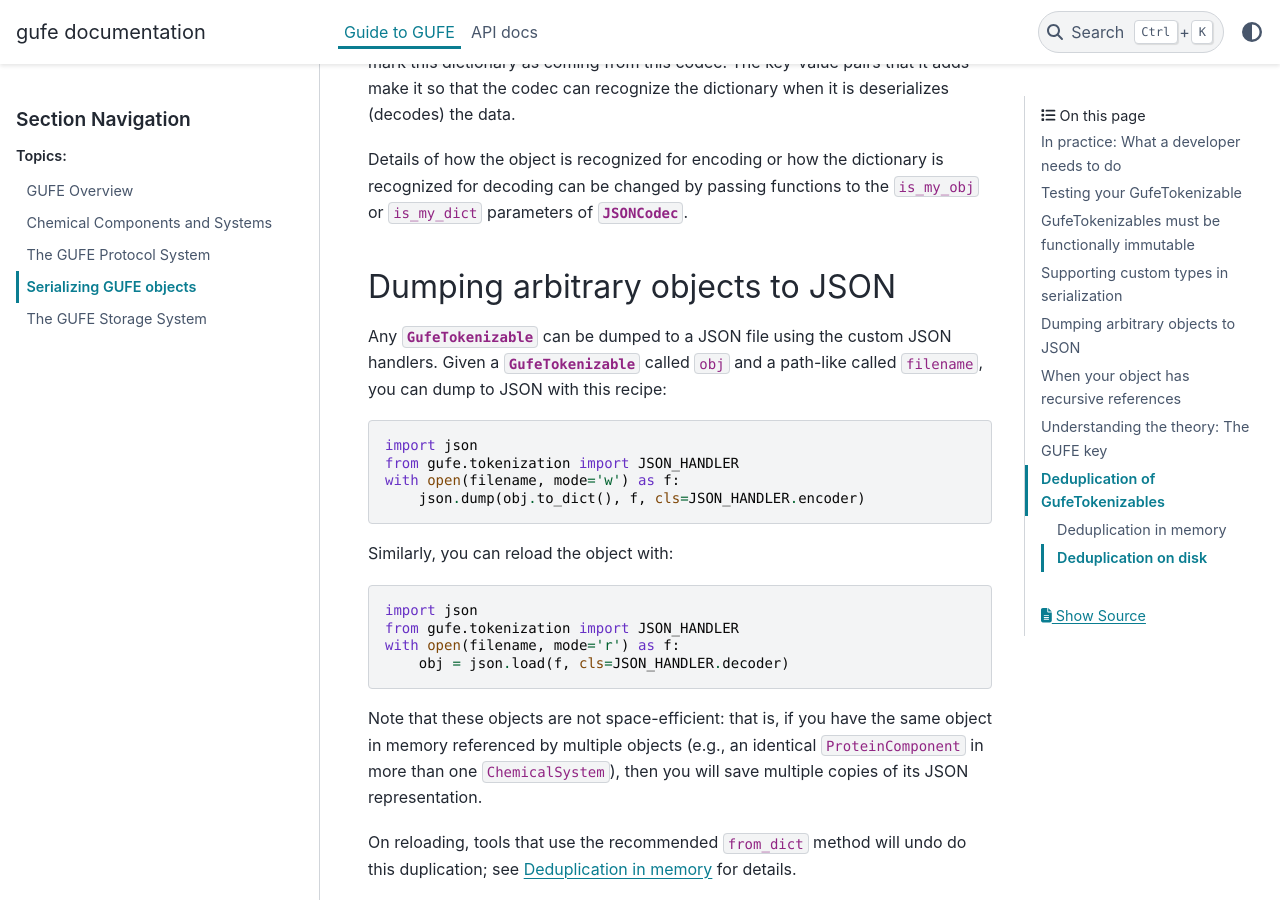
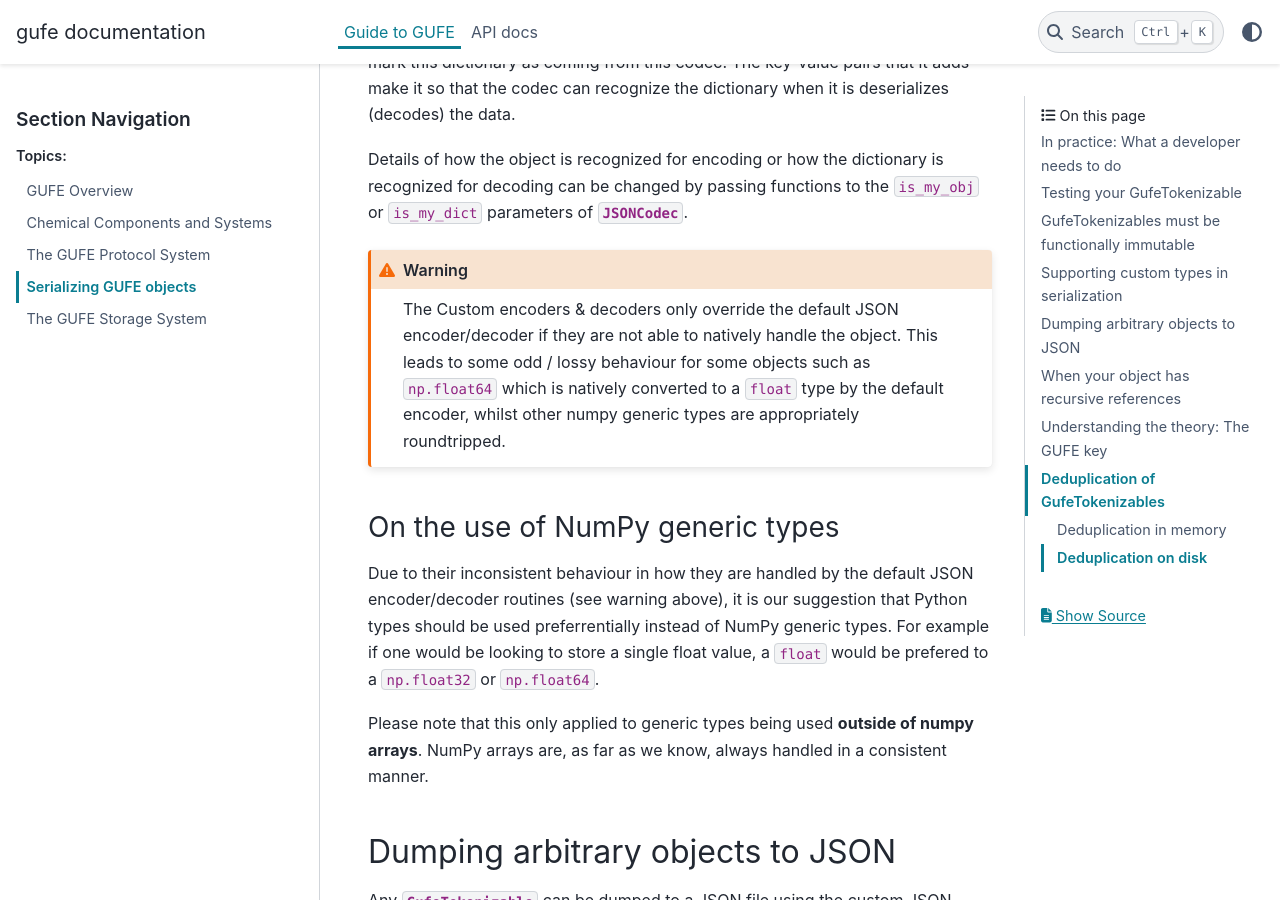
Before and after one commit to OpenFreeEnergy/gufe, a Sphinx documentation site: the page built from docs/guide/serialization.rst, in a window 1280 px wide and 900 px high, scrolled down 3367 px. Built offline with Sphinx 7.4.7 and the PyData theme 0.15.4, drawn with Linux system fonts in a browser that asks for light colours.

Commit message:
Add some documentation

```diff
--- a/docs/guide/serialization.rst
+++ b/docs/guide/serialization.rst
@@ -152,6 +152,27 @@ dictionary when it is deserializes (decodes) the data.
 Details of how the object is recognized for encoding or how the dictionary
 is recognized for decoding can be changed by passing functions to the
 ``is_my_obj`` or ``is_my_dict`` parameters of :class:`.JSONCodec`.
+
+.. warning::
+    The Custom encoders & decoders only override the default JSON
+    encoder/decoder if they are not able to natively handle the object.
+    This leads to some odd / lossy behaviour for some objects such
+    as ``np.float64`` which is natively converted to a ``float`` type
+    by the default encoder, whilst other numpy generic types are
+    appropriately roundtripped.
+
+On the use of NumPy generic types
+~~~~~~~~~~~~~~~~~~~~~~~~~~~~~~~~~
+
+Due to their inconsistent behaviour in how they are handled by the default
+JSON encoder/decoder routines (see warning above), it is our suggestion
+that Python types should be used preferrentially instead of NumPy generic
+types. For example if one would be looking to store a single float value,
+a ``float`` would be prefered to a ``np.float32`` or ``np.float64``.
+
+Please note that this only applied to generic types being used **outside of
+numpy arrays**. NumPy arrays are, as far as we know, always handled
+in a consistent manner.
 
 Dumping arbitrary objects to JSON
 ---------------------------------
```
